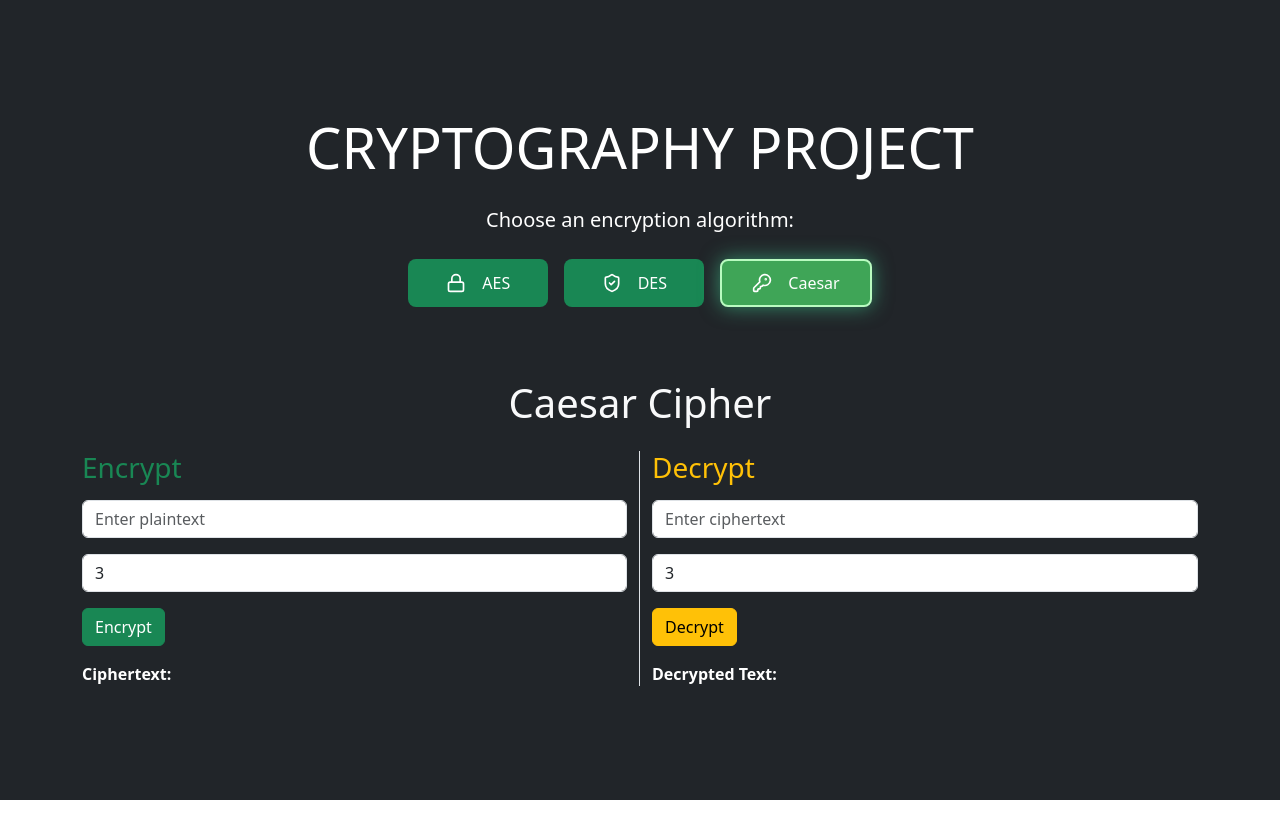
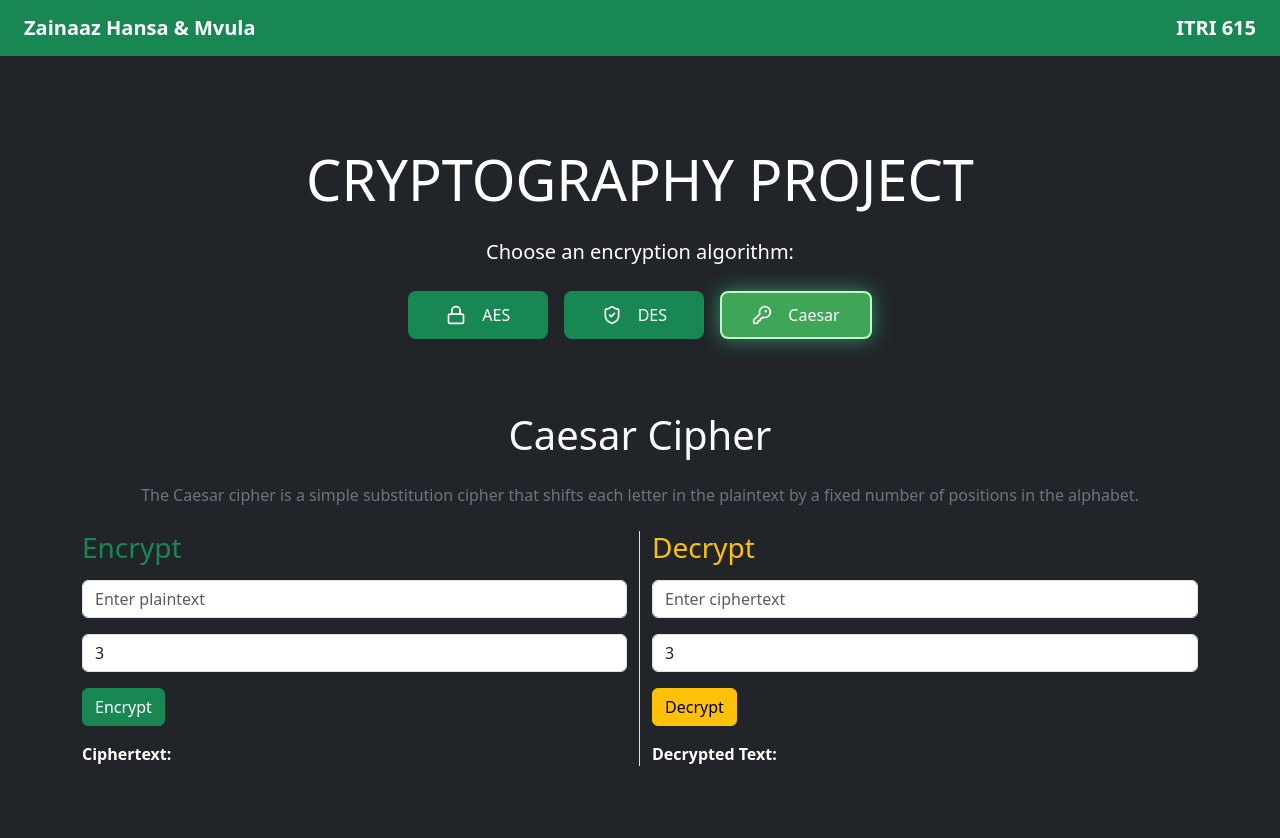
Before and after one commit to zainaaazz/CryptographyWebApp, a React (Create React App) app in the folder frontend/: page /caesar in a window 1280 px wide. Shown: the top 838 px of the page. Before the commit the page ends 800 px from the top, so only its background shows below. Built offline with nearby package versions, Linux system fonts and the light colour scheme.

Commit message:
UI improvements

```diff
--- a/frontend/public/index.html
+++ b/frontend/public/index.html
@@ -1,6 +1,8 @@
 <!DOCTYPE html>
 <html lang="en">
   <head>
+    <link rel="stylesheet" href="https://cdn.jsdelivr.net/npm/bootstrap-icons@1.10.5/font/bootstrap-icons.css">
+
     <meta charset="UTF-8" />
     <link rel="icon" href="%PUBLIC_URL%/favicon.ico" />
     <meta name="viewport" content="width=device-width, initial-scale=1.0" />
--- a/frontend/src/AESPage.js
+++ b/frontend/src/AESPage.js
@@ -26,28 +26,21 @@ export default function AESPage() {
 
   return (
     <div className="container mt-4">
-      <h1 className="text-center text-light mb-4">AES - Advanced Encryption Standard</h1>
+      <h1 className="text-center text-light mb-2">AES - Advanced Encryption Standard</h1>
+      <p className="text-center text-secondary mb-4">
+        AES is a symmetric block cipher standardized by NIST, widely used to secure data using 128-bit, 192-bit, or 256-bit encryption keys.
+      </p>
       <div className="row">
         <div className="col-md-6 border-end">
           <h3 className="text-success mb-3">Encrypt</h3>
-          <input
-            className="form-control mb-3"
-            placeholder="Enter plaintext"
-            value={plaintext}
-            onChange={(e) => setPlaintext(e.target.value)}
-          />
+          <input className="form-control mb-3" placeholder="Enter plaintext" value={plaintext} onChange={e => setPlaintext(e.target.value)} />
           <button className="btn btn-success mb-3" onClick={encrypt}>Encrypt</button>
           <div><strong>Ciphertext:</strong> <code>{ciphertext}</code></div>
         </div>
 
         <div className="col-md-6">
           <h3 className="text-warning mb-3">Decrypt</h3>
-          <input
-            className="form-control mb-3"
-            placeholder="Enter ciphertext"
-            value={ciphertext}
-            onChange={(e) => setCiphertext(e.target.value)}
-          />
+          <input className="form-control mb-3" placeholder="Enter ciphertext" value={ciphertext} onChange={e => setCiphertext(e.target.value)} />
           <button className="btn btn-warning mb-3" onClick={decrypt}>Decrypt</button>
           <div><strong>Decrypted Text:</strong> <code>{decryptedText}</code></div>
         </div>
--- a/frontend/src/App.js
+++ b/frontend/src/App.js
@@ -3,7 +3,9 @@ import { BrowserRouter as Router, Routes, Route, Link, useLocation } from "react
 import AESPage from "./AESPage";
 import DESPage from "./DESPage";
 import CaesarPage from "./CaesarPage";
+
 import { Lock, ShieldCheck, KeyRound } from "lucide-react"; // icons
+import Header from './Header';
 import './App.css';
 
 function NavButtons() {
@@ -33,6 +35,7 @@ function NavButtons() {
 export default function App() {
   return (
     <Router>
+       <Header />
       <div className="min-vh-100 bg-dark text-white d-flex flex-column justify-content-center align-items-center p-4">
         <h1 className="display-4 mb-4">CRYPTOGRAPHY PROJECT</h1>
         <p className="lead mb-4">Choose an encryption algorithm:</p>
--- a/frontend/src/CaesarPage.js
+++ b/frontend/src/CaesarPage.js
@@ -34,6 +34,10 @@ export default function CaesarPage() {
   return (
     <div className="container mt-4">
       <h1 className="text-center text-light mb-4">Caesar Cipher</h1>
+      <p className="text-center text-secondary mb-4">
+  The Caesar cipher is a simple substitution cipher that shifts each letter in the plaintext by a fixed number of positions in the alphabet.
+</p>
+
       <div className="row">
         <div className="col-md-6 border-end">
           <h3 className="text-success mb-3">Encrypt</h3>
--- a/frontend/src/DESPage.js
+++ b/frontend/src/DESPage.js
@@ -27,6 +27,10 @@ export default function DESPage() {
   return (
     <div className="container mt-4">
       <h1 className="text-center text-light mb-4">DES - Data Encryption Standard</h1>
+      <p className="text-center text-secondary mb-4">
+  DES is an older symmetric-key block cipher that encrypts data in 64-bit blocks using a 56-bit key. It laid the foundation for modern encryption.
+</p>
+
       <div className="row">
         <div className="col-md-6 border-end">
           <h3 className="text-success mb-3">Encrypt</h3>
--- /dev/null
+++ b/frontend/src/Header.js
@@ -0,0 +1,8 @@
+export default function Header() {
+    return (
+      <header className="bg-success text-white px-4 py-3 d-flex justify-content-between align-items-center">
+        <h5 className="mb-0 fw-bold">Zainaaz Hansa & Mvula</h5>
+        <h5 className="mb-0 fw-bold">ITRI 615</h5>
+      </header>
+    );
+  }
```
